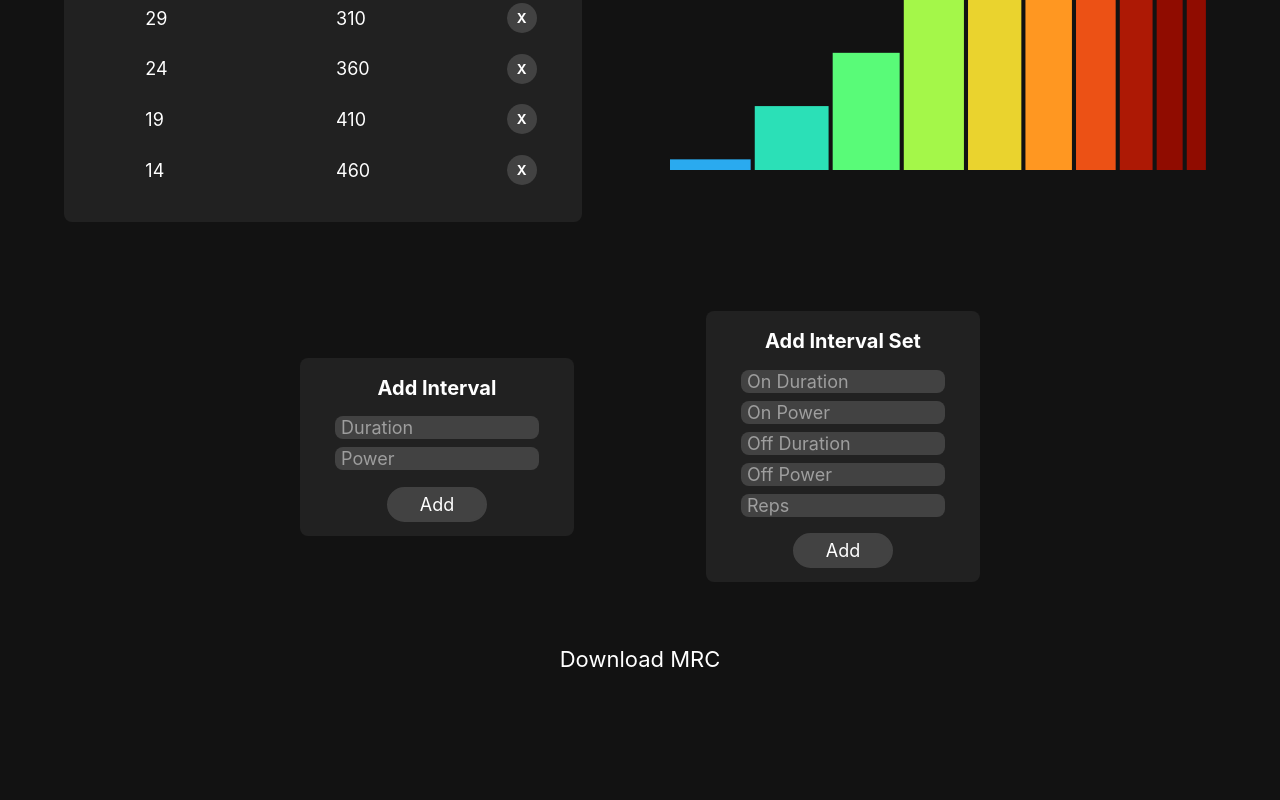
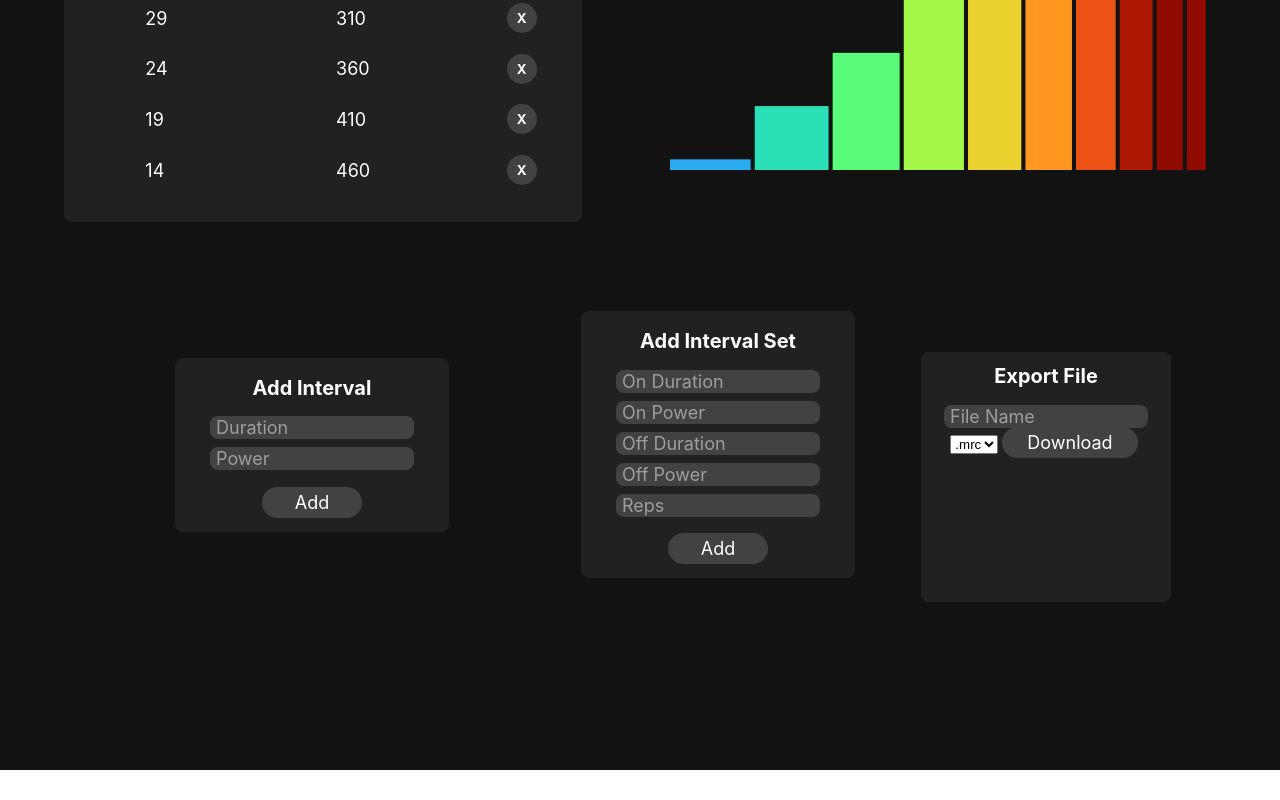
Before and after one commit to rbridges12/interval-builder, a React (Create React App) app: page / in a window 1280 px wide. Shown: the part 473-1273 px from the top of the page. After the commit the page ends 1243 px from the top, so only its background shows below. Built offline with nearby package versions, Linux system fonts and the light colour scheme.

Commit message:
added unformatted export form elements

```diff
--- a/src/components/AddInterval.css
+++ b/src/components/AddInterval.css
@@ -70,10 +70,12 @@ input[type=submit] {
     margin-top: 5%;
     background-color: #424242;
     border-radius: 20px;
-    border: 2px solid #424242;
+    /* border: 2px solid #424242; */
 }
 
 input[type=submit]:hover {
-    border: 2px solid white;
+    /* border: 2px solid white; */
+    background-color: #616161;
+    outline: none;
     /* background-color: lightsalmon; */
 }
--- a/src/components/App.js
+++ b/src/components/App.js
@@ -145,14 +145,15 @@ class App extends React.Component {
           <div className="AddIntervalSet">
             <AddIntervalSet handleSubmit={this.handleIntervalSetAddition} />
           </div>
-        </div>
-
-        <div className="Exporter">
-          <Exporter
-            data={this.state.interval_data}
-            fileName="test" />
+          <div className="Exporter">
+            <Exporter
+              data={this.state.interval_data}
+              fileName="test" />
+          </div>
         </div>
       </div>
+
+
     );
   }
 }
--- a/src/components/Exporter.css
+++ b/src/components/Exporter.css
@@ -1,11 +1,36 @@
+.Exporter {
+    background-color: #212121;
+    color: white;
+    border: 0;
+    border-radius: 8px;
+    /* width: 100%; */
+    width: 250px;
+    height: 250px;
+}
+
+span {
+    color: white;
+    font-size: calc(12px + 1vmin);
+    font-weight: bold;
+    display: block;
+    padding: 5%;
+}
+
 a {
+    width: 300px;
+    font-family: inherit;
+    margin: 4px;
     color: white;
-    font-size: calc(14px + 1vmin);
+    font-size: calc(10px + 1vmin);
+    padding: 2% 10%;
+    margin-top: 5%;
+    background-color: #424242;
+    border-radius: 20px;
+    /* border: 2px solid #424242; */
     text-decoration: none;
-    padding: 8px;
 }
 
 a:hover {
-    border: 2px solid white;
-    border-radius: 40px;
+    /* border:2px solid white; */
+    background-color: #616161;
 }
--- a/src/components/Exporter.js
+++ b/src/components/Exporter.js
@@ -47,10 +47,24 @@ function Exporter(props) {
     const blob = new Blob([mrcString]);
     const DownloadUrl = URL.createObjectURL(blob);
     return (
-        <a
-            download={fileName}
-            href={DownloadUrl}
-        >Download MRC</a>
+        <div className="Exporter">
+            <span>Export File</span>
+            <form>
+                <input
+                    type="text"
+                    name="filename"
+                    placeholder="File Name"
+                />
+                <select>
+                    <option value="mrc">.mrc</option>
+                    <option valuie="erg">.erg</option>
+                </select>
+                <a
+                    download={fileName}
+                    href={DownloadUrl}
+                >Download</a>
+            </form>
+        </div>
     );
 }
 
```
Also changed, not shown: 1 other file (tests, documents, lock files or other folders).
